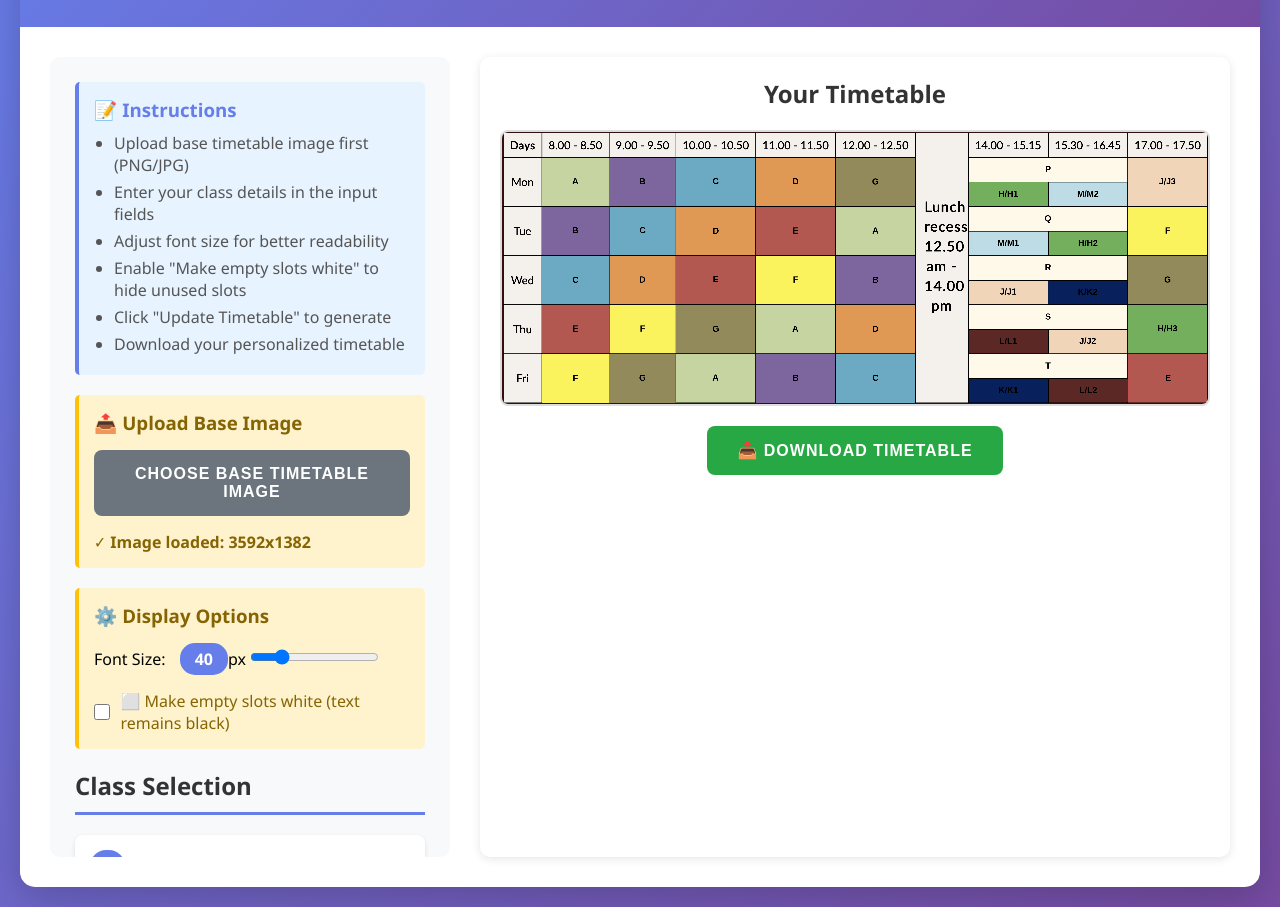
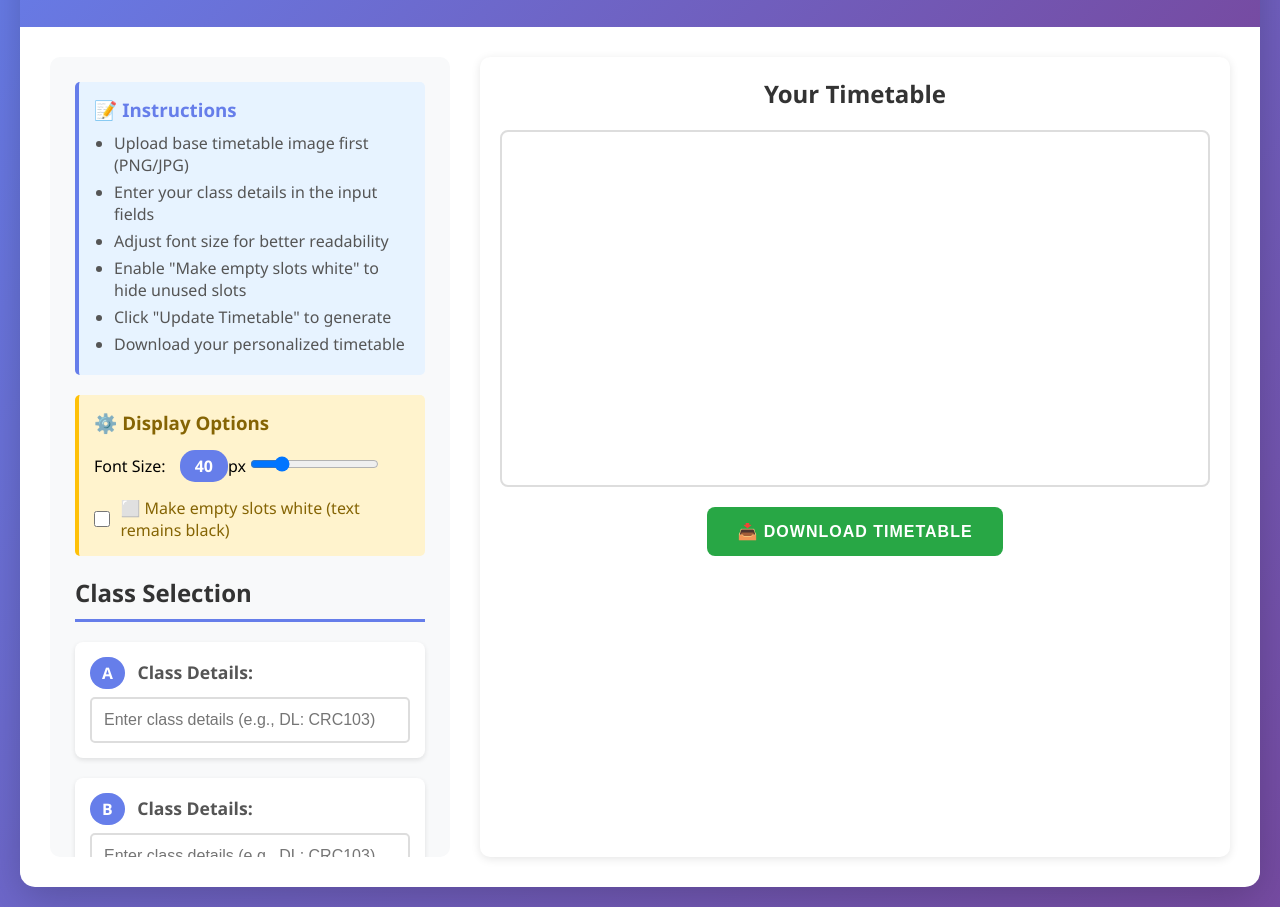
Before and after one commit to Mafaz03/iitm-timetable-generator.github.io, a plain HTML site: page index.html in a window 1280 px wide. Shown: the part 142-1049 px from the top of the page. Drawn offline with Linux system fonts and the light colour scheme.

Commit message:
removed base image upload

```diff
--- a/index.html
+++ b/index.html
@@ -337,17 +337,6 @@
                 </div>
 
                 <div class="options-section">
-                    <h3>📤 Upload Base Image</h3>
-                    <div class="button-group" style="margin-top: 0; margin-bottom: 15px;">
-                        <button class="btn btn-secondary" onclick="document.getElementById('fileInput').click()">
-                            Choose Base Timetable Image
-                        </button>
-                    </div>
-                    <input type="file" id="fileInput" accept="image/*" onchange="handleImageUpload(event)">
-                    <div id="imageStatus" style="color: #856404; font-weight: bold;"></div>
-                </div>
-
-                <div class="options-section">
                     <h3>⚙️ Display Options</h3>
                     <div>
                         <label>
```
